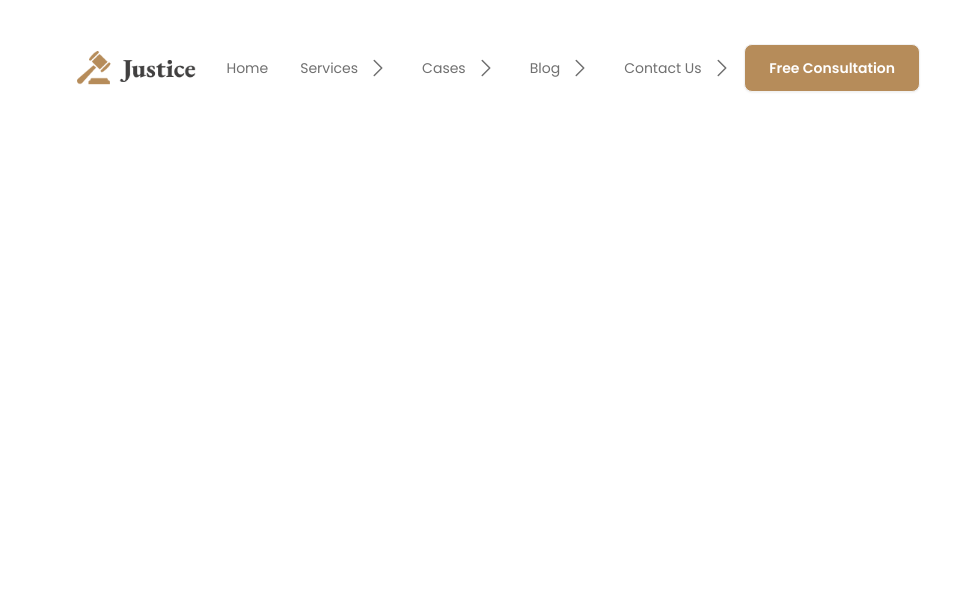
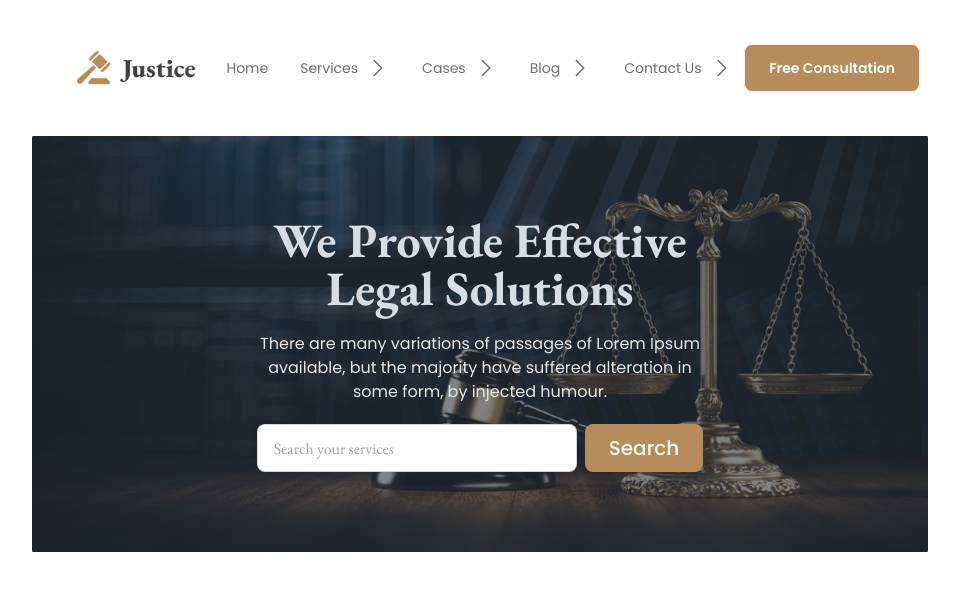
Before and after one commit to MostafizurRahman199/our_justice, a website: page index.html in a window 1280 px wide. Shown: the whole page, without its empty margins (160-1119 px from the left). Drawn offline with nearby package versions, Linux system fonts and the light colour scheme.

Commit message:
banner section done

```diff
--- a/index.html
+++ b/index.html
@@ -10,6 +10,11 @@
     <link rel="preconnect" href="https://fonts.googleapis.com">
 <link rel="preconnect" href="https://fonts.gstatic.com" crossorigin>
 <link href="https://fonts.googleapis.com/css2?family=Poppins:ital,wght@0,100;0,200;0,300;0,400;0,500;0,600;0,700;0,800;0,900;1,100;1,200;1,300;1,400;1,500;1,600;1,700;1,800;1,900&display=swap" rel="stylesheet">
+
+
+<link rel="preconnect" href="https://fonts.googleapis.com">
+<link rel="preconnect" href="https://fonts.gstatic.com" crossorigin>
+<link href="https://fonts.googleapis.com/css2?family=EB+Garamond:ital,wght@0,400..800;1,400..800&display=swap" rel="stylesheet">
 
 
     <link href="https://cdn.jsdelivr.net/npm/daisyui@4.12.10/dist/full.min.css" rel="stylesheet" type="text/css" />
@@ -25,12 +30,18 @@
             font-weight: 400;
             font-style: normal;
  }
+
+ .font_2{
+    font-family: "EB Garamond", serif;
+ }
+
+
 </style>
 
 </head>
 <body class="font_1">
    <header>
-    <nav class="px-8 sm:px-12 md:px-16 lg:px-48 py-8">
+    <nav class="px-8 sm:px-12 md:px-8 lg:px-8 xl:px-48 py-8">
         <div class="navbar bg-base-100">
             <div class="navbar-start">
               <div class="dropdown">
@@ -102,9 +113,35 @@
           </div>
     </nav>
 
-    <section class="banner">
+    <section class="banner px-8 sm:px-12 md:px-8 lg:px-8 xl:px-48 font_2">
+<div
+  class="hero font_2 "
+  style="background-image: url('./images/banner.png');">
+  <div class="hero-overlay bg-opacity-60 py-16"></div>
+  <div class="hero-content text-neutral-content text-center py-16 sm:py-20">
+    <div class="max-w-md">
+      <h1 class="mb-5 text-5xl font-bold">We Provide Effective Legal Solutions</h1>
+      <p class="mb-5 font_1 text-[#E7E7E7]">
+        There are many variations of passages of Lorem Ipsum available, but the majority have suffered alteration in some form, by injected humour.
+      </p>
 
+
+    <div class="flex justify-center items-center gap-2">
+
+        <label class="form-control w-full max-w-xs">
+
+            <input type="text font_1" placeholder="Search your services" class="text-[#A0A0A0] input input-bordered w-full max-w-xs" />
+
+          </label>
+
+          <button class="btn bg-[#B68C5A] px-6 py-2 border-0 text-xl font-medium font_1 text-white">Search</button>
+    </div>
+    </div>
+  </div>
+</div>
     </section>
+
+
    </header>
    <main>
 
```
